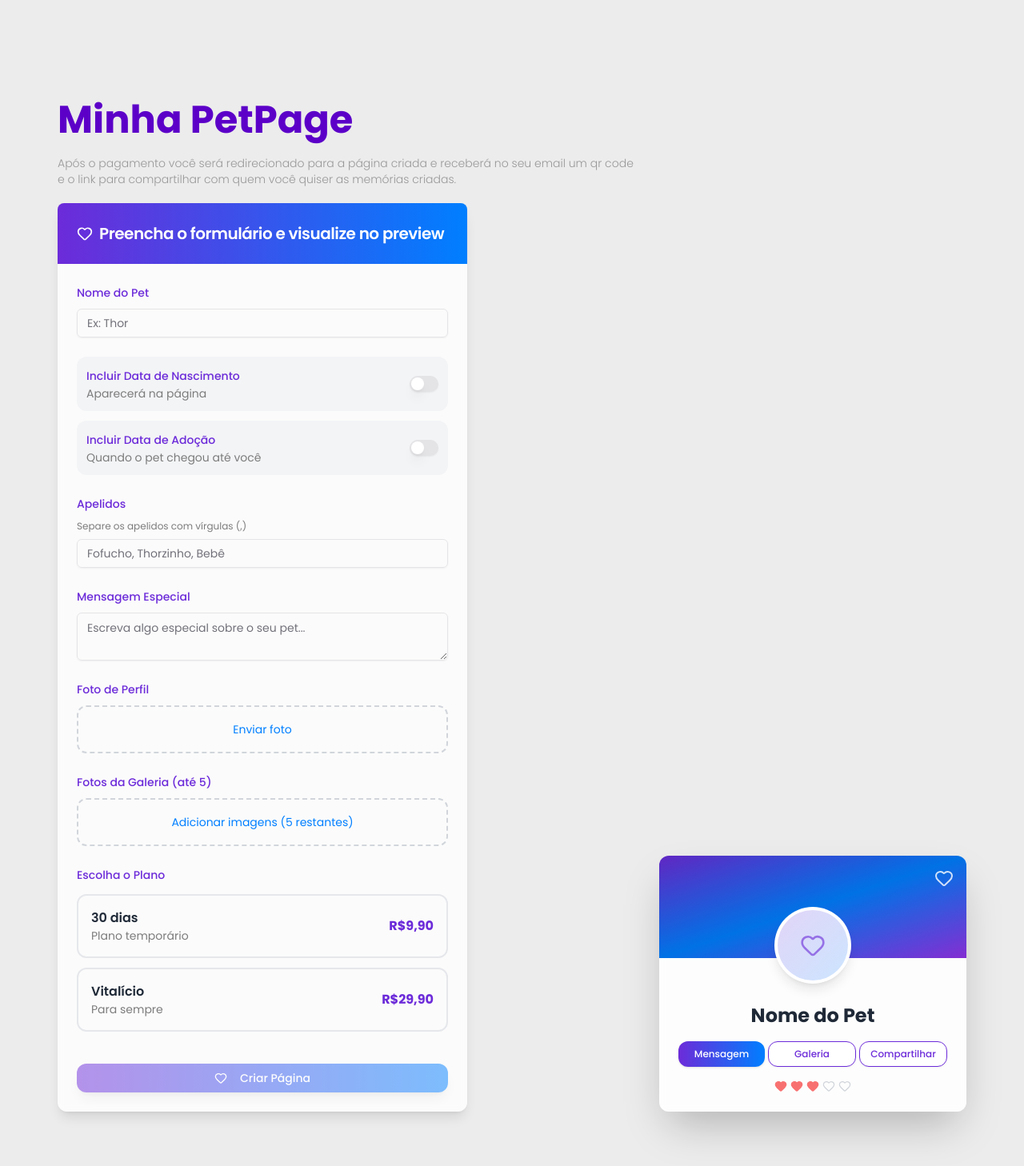
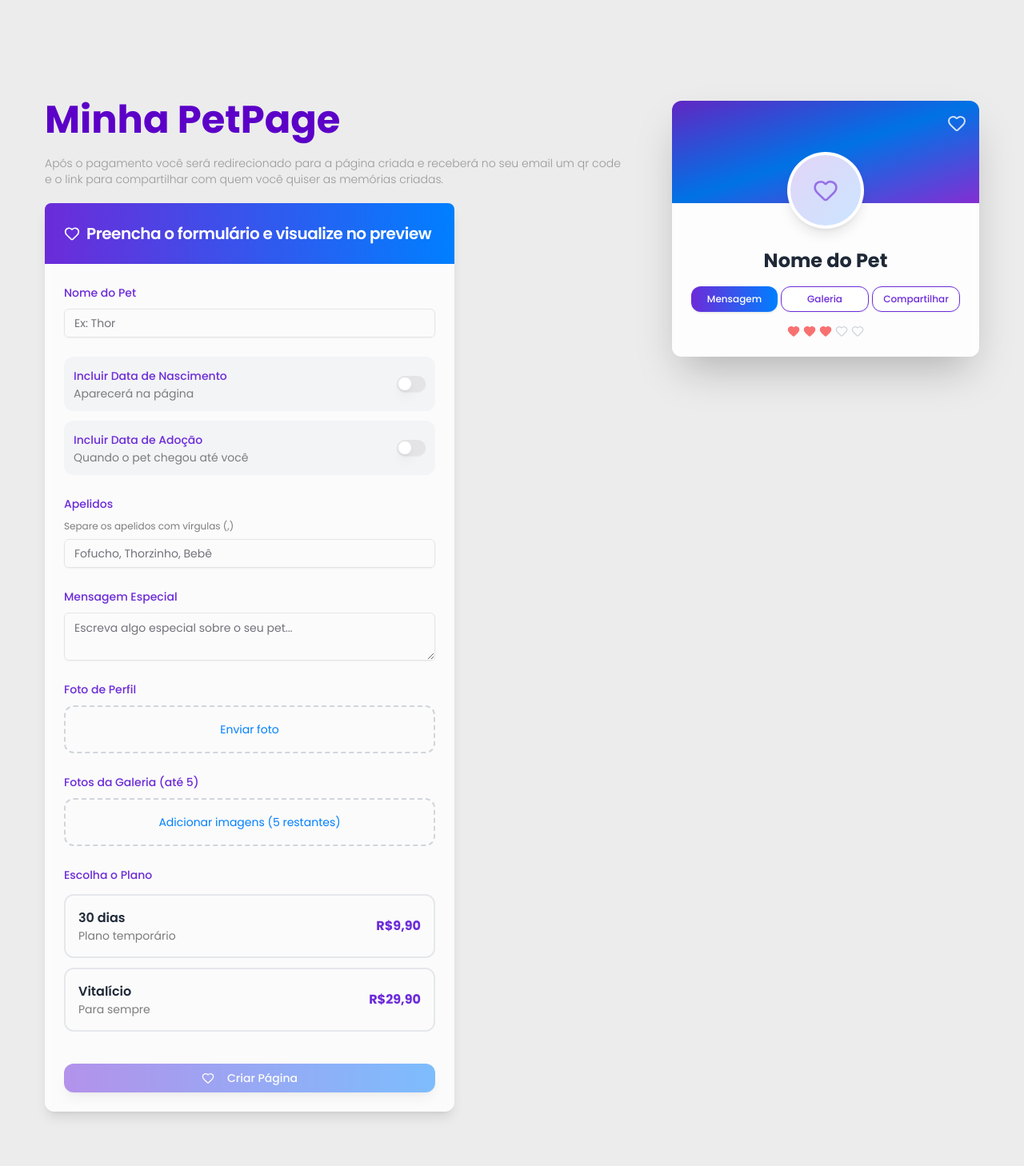
Before and after one commit to guylhermed/petpage, a Next.js app: page / in a window 1280 px wide. Shown: the part 812-2270 px from the top of the page at 80% size. Built offline with nearby package versions, Linux system fonts and the light colour scheme.

Commit message:
ref: add sticky

```diff
--- a/src/app/home/page.js
+++ b/src/app/home/page.js
@@ -44,9 +44,9 @@ const HomePage = () => {
       </section>
 
       {/* Segunda seção */}
-      {/*min-h-[80vh]*/}
-      <section className="flex flex-col md:flex-row justify-center w-full mb-10 px-4 items-end">
-        <div className="w-full md:w-[47rem] flex flex-col mb-9 md:mb-0">
+      <section className="flex flex-col md:flex-row justify-center w-full px-4 gap-8 mb-10">
+        {/* Formulário */}
+        <div className="w-full md:w-[47rem] flex flex-col">
           <p className="md:text-5xl text-3xl font-bold text-primaryPurple mb-5 text-center md:text-left">
             Minha PetPage
           </p>
@@ -56,14 +56,18 @@ const HomePage = () => {
           </p>
           <Formulary formData={formData} setFormData={setFormData} />
         </div>
-        <div className="w-full md:w-96 flex">
+
+        {/* Desktop - sticky */}
+        <div className="hidden md:block md:w-[24rem]">
+          <div className="sticky top-28">
+            <Preview formData={formData} />
+          </div>
+        </div>
+
+        {/* Mobile - aparece abaixo do formulário */}
+        <div className="block md:hidden mt-10 w-full">
           <Preview formData={formData} />
         </div>
-        {/*<div className="w-full md:w-96 flex md:justify-center">*/}
-        {/*  <div className="sticky top-28">*/}
-        {/*    <Preview formData={formData} />*/}
-        {/*  </div>*/}
-        {/*</div>*/}
       </section>
 
       {/* Terceira seção */}
```
